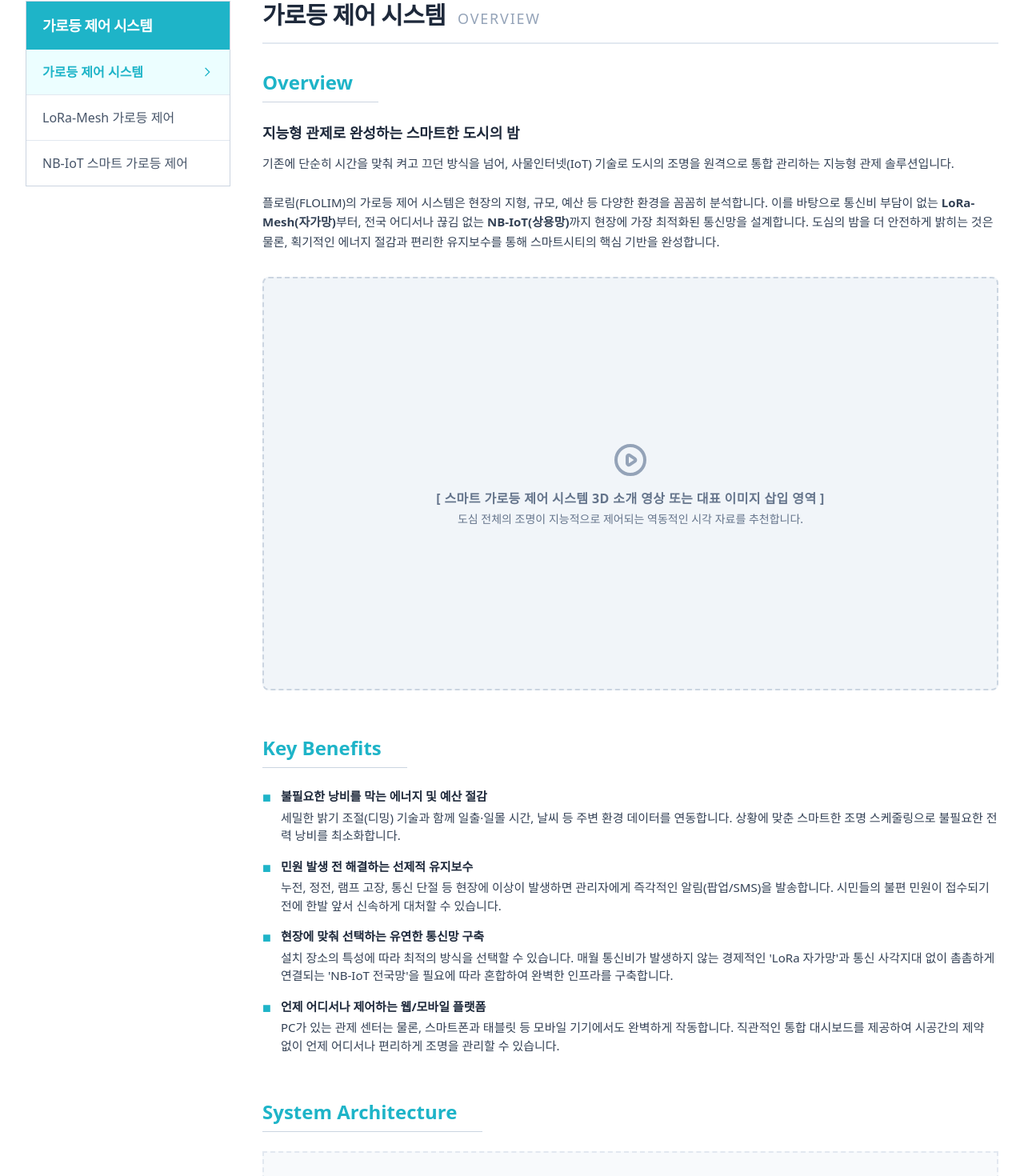
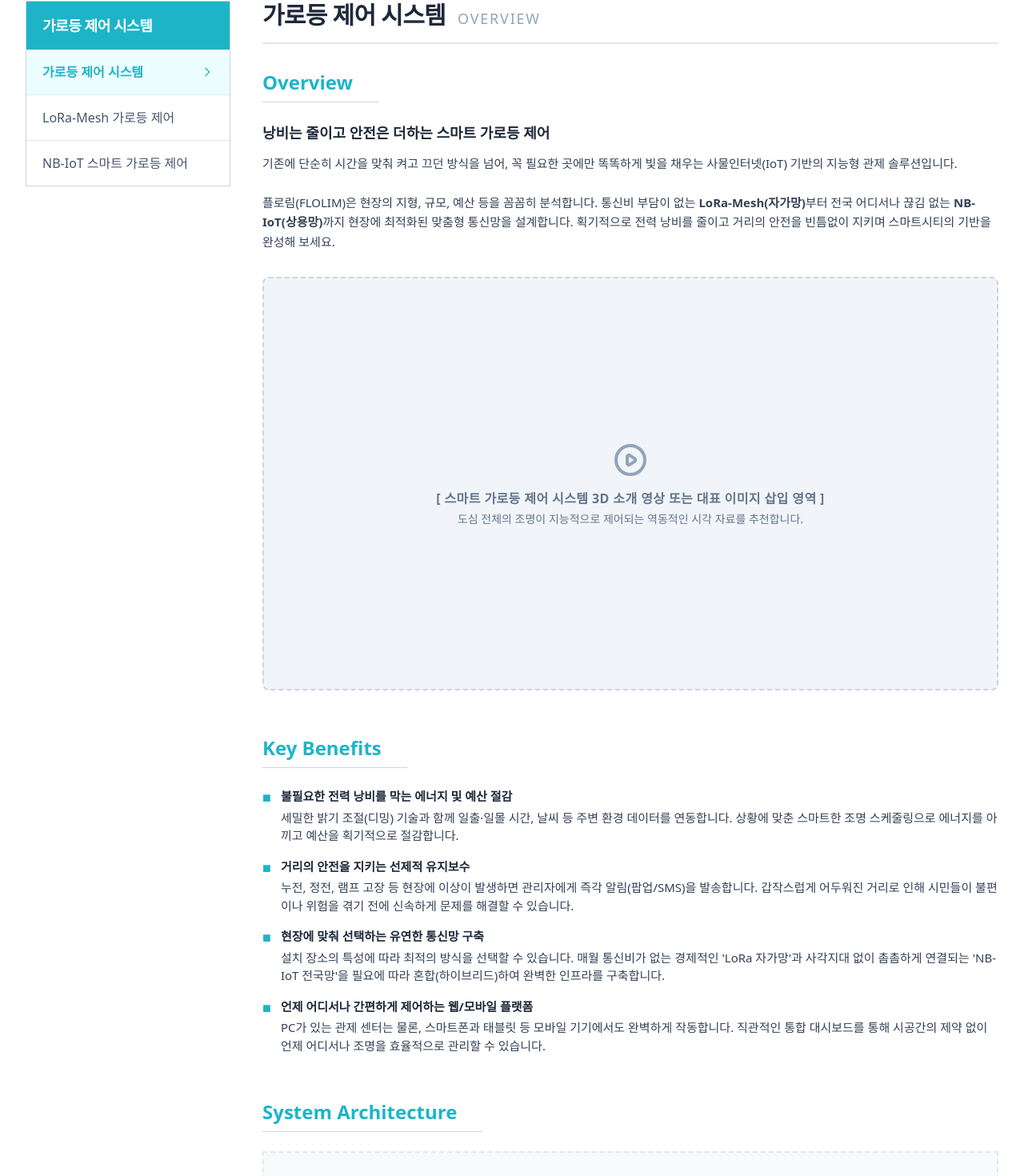
Before and after one commit to flolim-mj54/flolim-website, a React (Vite) app: page /streetlight-intro in a window 1280 px wide. Shown: the part 313-1783 px from the top of the page at 80% size. Built offline with nearby package versions, Linux system fonts and the light colour scheme.

Commit message:
가로등 제어 시스템 텍스트 고도화2

```diff
--- a/src/StreetLightIntro.jsx
+++ b/src/StreetLightIntro.jsx
@@ -25,7 +25,6 @@ const StreetLightIntro = () => {
                   가로등 제어 시스템 <svg className="w-4 h-4" fill="none" stroke="currentColor" viewBox="0 0 24 24"><path strokeLinecap="square" strokeLinejoin="miter" strokeWidth="2" d="M9 5l7 7-7 7"></path></svg>
                 </Link>
               </li>
-              {/* 🚀 사이드바 메뉴명 수정 완료 */}
               <li className="border-b border-slate-200">
                 <Link to="/lora" className="flex items-center justify-between px-5 py-4 text-slate-600 hover:text-[#1eb4c8] hover:bg-slate-50 transition-all">
                   LoRa-Mesh 가로등 제어
@@ -48,11 +47,10 @@ const StreetLightIntro = () => {
           <div className="mb-14">
             <h3 className="text-2xl font-bold text-[#1eb4c8] border-b border-slate-300 pb-2 mb-6 inline-block pr-8">Overview</h3>
             <p className="text-slate-700 leading-relaxed break-keep text-[15px] mb-8">
-              {/* 🚀 강조 문구 적용 및 텍스트 교체 */}
-              <strong className="text-lg text-slate-800 block mb-3">지능형 관제로 완성하는 스마트한 도시의 밤</strong>
-              기존에 단순히 시간을 맞춰 켜고 끄던 방식을 넘어, 사물인터넷(IoT) 기술로 도시의 조명을 원격으로 통합 관리하는 지능형 관제 솔루션입니다.
+              <strong className="text-lg text-slate-800 block mb-3">낭비는 줄이고 안전은 더하는 스마트 가로등 제어</strong>
+              기존에 단순히 시간을 맞춰 켜고 끄던 방식을 넘어, 꼭 필요한 곳에만 똑똑하게 빛을 채우는 사물인터넷(IoT) 기반의 지능형 관제 솔루션입니다.
               <br/><br/>
-              플로림(FLOLIM)의 가로등 제어 시스템은 현장의 지형, 규모, 예산 등 다양한 환경을 꼼꼼히 분석합니다. 이를 바탕으로 통신비 부담이 없는 <b>LoRa-Mesh(자가망)</b>부터, 전국 어디서나 끊김 없는 <b>NB-IoT(상용망)</b>까지 현장에 가장 최적화된 통신망을 설계합니다. 도심의 밤을 더 안전하게 밝히는 것은 물론, 획기적인 에너지 절감과 편리한 유지보수를 통해 스마트시티의 핵심 기반을 완성합니다.
+              플로림(FLOLIM)은 현장의 지형, 규모, 예산 등을 꼼꼼히 분석합니다. 통신비 부담이 없는 <b>LoRa-Mesh(자가망)</b>부터 전국 어디서나 끊김 없는 <b>NB-IoT(상용망)</b>까지 현장에 최적화된 맞춤형 통신망을 설계합니다. 획기적으로 전력 낭비를 줄이고 거리의 안전을 빈틈없이 지키며 스마트시티의 기반을 완성해 보세요.
             </p>
 
             {/* 🖼️ 메인 비주얼/3D 영상 삽입 영역 */}
@@ -65,34 +63,33 @@ const StreetLightIntro = () => {
 
           <div className="mb-14">
             <h3 className="text-2xl font-bold text-[#1eb4c8] border-b border-slate-300 pb-2 mb-6 inline-block pr-8">Key Benefits</h3>
-            {/* 🚀 수정된 Key Benefits 4가지 반영 */}
             <ul className="space-y-4 text-[15px] text-slate-700">
               <li className="flex items-start">
                 <span className="text-[#1eb4c8] mr-3 font-bold text-lg mt-[-2px]">■</span>
                 <div>
-                  <b className="text-slate-800 block mb-1">불필요한 낭비를 막는 에너지 및 예산 절감</b>
-                  세밀한 밝기 조절(디밍) 기술과 함께 일출·일몰 시간, 날씨 등 주변 환경 데이터를 연동합니다. 상황에 맞춘 스마트한 조명 스케줄링으로 불필요한 전력 낭비를 최소화합니다.
+                  <b className="text-slate-800 block mb-1">불필요한 전력 낭비를 막는 에너지 및 예산 절감</b>
+                  세밀한 밝기 조절(디밍) 기술과 함께 일출·일몰 시간, 날씨 등 주변 환경 데이터를 연동합니다. 상황에 맞춘 스마트한 조명 스케줄링으로 에너지를 아끼고 예산을 획기적으로 절감합니다.
                 </div>
               </li>
               <li className="flex items-start">
                 <span className="text-[#1eb4c8] mr-3 font-bold text-lg mt-[-2px]">■</span>
                 <div>
-                  <b className="text-slate-800 block mb-1">민원 발생 전 해결하는 선제적 유지보수</b>
-                  누전, 정전, 램프 고장, 통신 단절 등 현장에 이상이 발생하면 관리자에게 즉각적인 알림(팝업/SMS)을 발송합니다. 시민들의 불편 민원이 접수되기 전에 한발 앞서 신속하게 대처할 수 있습니다.
+                  <b className="text-slate-800 block mb-1">거리의 안전을 지키는 선제적 유지보수</b>
+                  누전, 정전, 램프 고장 등 현장에 이상이 발생하면 관리자에게 즉각 알림(팝업/SMS)을 발송합니다. 갑작스럽게 어두워진 거리로 인해 시민들이 불편이나 위험을 겪기 전에 신속하게 문제를 해결할 수 있습니다.
                 </div>
               </li>
               <li className="flex items-start">
                 <span className="text-[#1eb4c8] mr-3 font-bold text-lg mt-[-2px]">■</span>
                 <div>
                   <b className="text-slate-800 block mb-1">현장에 맞춰 선택하는 유연한 통신망 구축</b>
-                  설치 장소의 특성에 따라 최적의 방식을 선택할 수 있습니다. 매월 통신비가 발생하지 않는 경제적인 'LoRa 자가망'과 통신 사각지대 없이 촘촘하게 연결되는 'NB-IoT 전국망'을 필요에 따라 혼합하여 완벽한 인프라를 구축합니다.
+                  설치 장소의 특성에 따라 최적의 방식을 선택할 수 있습니다. 매월 통신비가 없는 경제적인 'LoRa 자가망'과 사각지대 없이 촘촘하게 연결되는 'NB-IoT 전국망'을 필요에 따라 혼합(하이브리드)하여 완벽한 인프라를 구축합니다.
                 </div>
               </li>
               <li className="flex items-start">
                 <span className="text-[#1eb4c8] mr-3 font-bold text-lg mt-[-2px]">■</span>
                 <div>
-                  <b className="text-slate-800 block mb-1">언제 어디서나 제어하는 웹/모바일 플랫폼</b>
-                  PC가 있는 관제 센터는 물론, 스마트폰과 태블릿 등 모바일 기기에서도 완벽하게 작동합니다. 직관적인 통합 대시보드를 제공하여 시공간의 제약 없이 언제 어디서나 편리하게 조명을 관리할 수 있습니다.
+                  <b className="text-slate-800 block mb-1">언제 어디서나 간편하게 제어하는 웹/모바일 플랫폼</b>
+                  PC가 있는 관제 센터는 물론, 스마트폰과 태블릿 등 모바일 기기에서도 완벽하게 작동합니다. 직관적인 통합 대시보드를 통해 시공간의 제약 없이 언제 어디서나 조명을 효율적으로 관리할 수 있습니다.
                 </div>
               </li>
             </ul>
@@ -100,13 +97,11 @@ const StreetLightIntro = () => {
 
           <div className="mb-14">
             <h3 className="text-2xl font-bold text-[#1eb4c8] border-b border-slate-300 pb-2 mb-6 inline-block pr-8">System Architecture</h3>
-            {/* 🖼️ 다이어그램 삽입 영역 (System Architecture) */}
             <div className="w-full bg-slate-50 border-2 border-slate-200 border-dashed p-8 flex flex-col items-center justify-center min-h-[350px]">
               <svg className="w-16 h-16 text-slate-300 mx-auto mb-4" fill="none" stroke="currentColor" viewBox="0 0 24 24"><path strokeLinecap="round" strokeLinejoin="round" strokeWidth="2" d="M4 16l4.586-4.586a2 2 0 012.828 0L16 16m-2-2l1.586-1.586a2 2 0 012.828 0L20 14m-6-6h.01M6 20h12a2 2 0 002-2V6a2 2 0 00-2-2H6a2 2 0 00-2 2v12a2 2 0 002 2z"></path></svg>
               <span className="text-slate-500 font-bold tracking-widest block mb-2">[ 시스템 구성도(네트워크 토폴로지) 이미지 삽입 영역 ]</span>
-              <span className="text-sm text-slate-400 text-center mb-6">일반 사용자도 데이터가 어떻게 이동하는지 시각적으로 쉽게 이해할 수 있는 다이어그램을 넣어주세요.</span>
+              <span className="text-sm text-slate-400 text-center mb-6">일반 사용자도 데이터 흐름을 직관적으로 이해할 수 있는 다이어그램 삽입 영역</span>
 
-              {/* 🚀 요청하신 텍스트 흐름도로 교체 완료 */}
               <div className="flex items-center space-x-2 md:space-x-4 text-xs md:text-sm text-slate-500 font-bold z-10 flex-wrap justify-center mt-4">
                 <span className="bg-white px-4 py-2 border border-slate-300 rounded shadow-sm mb-2">통합 관제 플랫폼 (웹/모바일)</span>
                 <span className="mb-2">↔</span>
```
